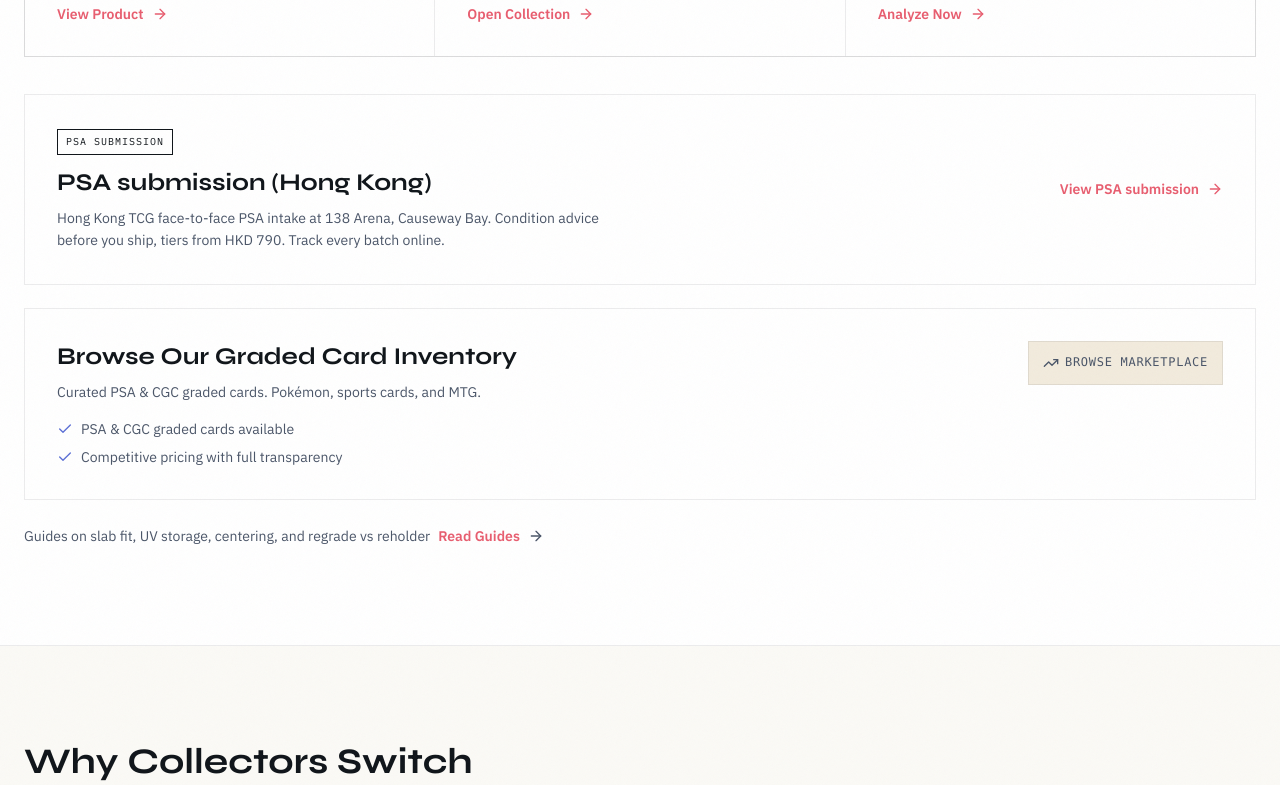
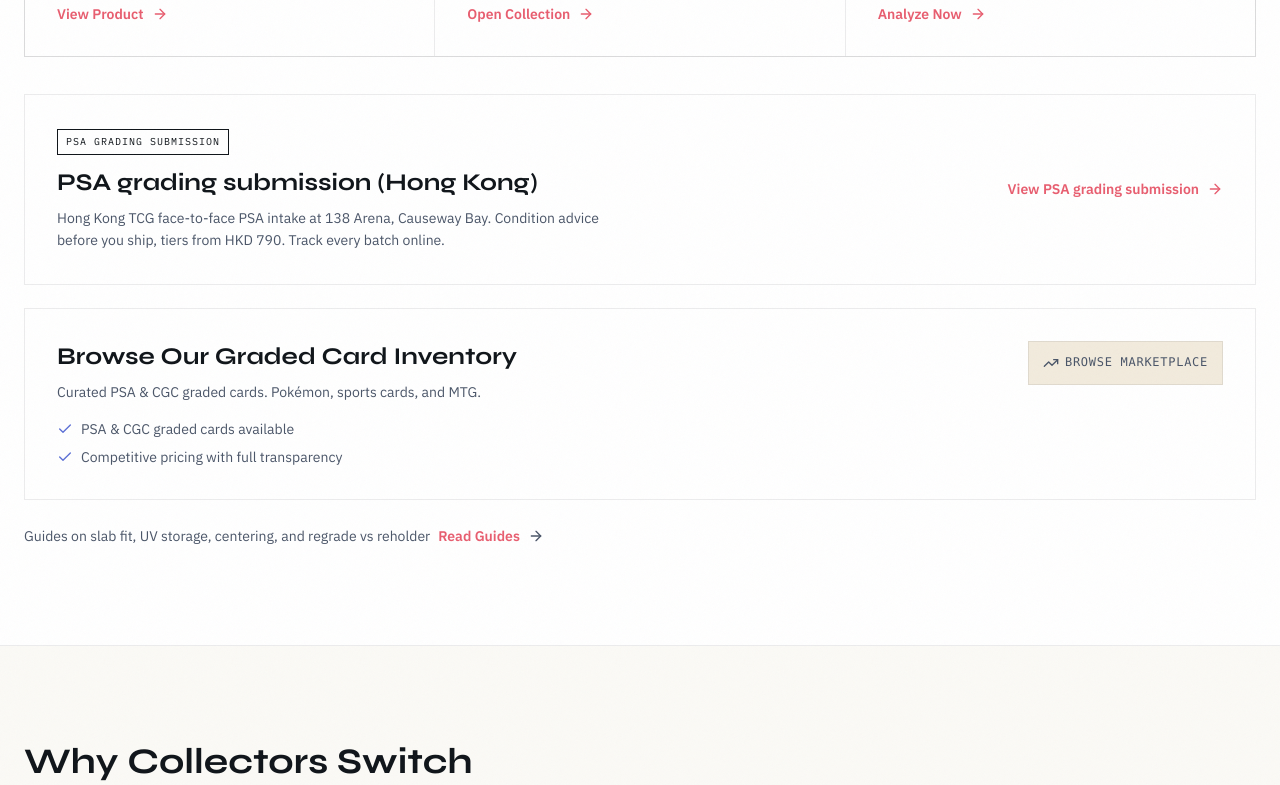
Before and after one commit to Qyinx/appaw.github.io, a Next.js app: page / in a window 1280 px wide. Shown: the part 1460-2245 px from the top of the page. Built offline with nearby package versions, Linux system fonts and the light colour scheme; no server answers.

Commit message:
updated.

```diff
--- a/src/i18n/en.ts
+++ b/src/i18n/en.ts
@@ -9,7 +9,7 @@ export const en = {
     psaProtector: 'Graded Slab Protector',
     collection: 'My Collection',
     cardTrading: 'Card Trading',
-    psaGrading: 'PSA Submission',
+    psaGrading: 'PSA Grading Submission',
     centeringTool: 'Centering Tool',
     guides: 'Guides',
     products: 'Products',
@@ -148,11 +148,11 @@ export const en = {
         cta: 'Analyze Now',
       },
       psaGrading: {
-        badge: 'PSA Submission',
-        title: 'PSA submission (Hong Kong)',
+        badge: 'PSA Grading Submission',
+        title: 'PSA grading submission (Hong Kong)',
         description:
           'Hong Kong TCG face-to-face PSA intake at 138 Arena, Causeway Bay. Condition advice before you ship, tiers from HKD 790. Track every batch online.',
-        cta: 'View PSA submission',
+        cta: 'View PSA grading submission',
       },
       guidesLink: 'Guides on slab fit, UV storage, centering, and regrade vs reholder',
       guidesCta: 'Read Guides',
@@ -240,12 +240,12 @@ export const en = {
     },
     service01Label: 'Service 01 — Protection',
     psaGrading: {
-      badge: 'PSA Submission',
-      title: 'PSA submission in Hong Kong',
+      badge: 'PSA Grading Submission',
+      title: 'PSA grading submission in Hong Kong',
       description:
-        'Face-to-face PSA submission from 138 Arena, Causeway Bay. We help you decide whether a card should go to PSA, then track every batch online.',
+        'Face-to-face PSA grading submission from 138 Arena, Causeway Bay. We help you decide whether a card should go to PSA, then track every batch online.',
       chips: ['138 Arena', 'From HKD 790', 'Face-to-face only', 'Batch tracking'],
-      cta: 'View PSA submission',
+      cta: 'View PSA grading submission',
       trackCta: 'Track a batch',
       bookCta: 'Book drop-off',
     },
@@ -356,7 +356,7 @@ export const en = {
       title: 'How to choose a 35PT graded card case',
       body: [
         'Standard PSA and CGC slabs measure roughly 35PT thick. A proper PSA slab case should add a rigid metal frame—not just another acrylic shell—plus tempered UV-blocking glass to slow holo and chrome fade over years on display.',
-        'Appaw Store designed this magnetic graded card case in Hong Kong for Hong Kong TCG collectors — Pokémon PTCG, sports cards, and MTG — who display slabs at home, at card shows, or at 138 Arena and partner stores. The N52 magnetic closure lets you swap cards in seconds without screws or clips.',
+        'Appaw Store designed this magnetic graded card case in Hong Kong for Hong Kong TCG collectors — Pokémon PTCG, sports cards, and MTG — who display slabs at home, at card shows, or at 138 Arena. The N52 magnetic closure lets you swap cards in seconds without screws or clips.',
         'Before you submit a raw card for grading, use our free Centering Analyzer to check PSA 10 margins—then protect the returned slab with a PSA card protector built for long-term display and transport.',
       ],
       fullGuideLink: 'Read the full 35PT slab case guide',
@@ -373,7 +373,7 @@ export const en = {
       badge: 'Product Overview',
       title: 'Premium Graded Card Protector',
       body: [
-        'If you searched for a PSA magnetic graded card protector, this protector is a magnetic graded card protector sized for standard 35PT PSA and CGC holders — tempered UV-blocking glass and N52 closure, not an official PSA product.',
+        'Need a magnetic case for a PSA or CGC slab? This 35PT protector uses tempered UV-blocking glass and an N52 closure, sized for standard holders — third-party, not an official PSA product.',
         'Built for collectors who treat graded cards as long-term assets, the Appaw Store Graded Slab UV Glass Protector is a magnetic graded card protector — exhibition-level presentation with durable protection. Engineered for standard 35PT PSA and CGC graded slabs, it features over 95% UV resistance and anti-fade technology — keeping chrome, holographic, and vintage cards safe from sun damage and gradual colour fading.',
         'The secure enclosure uses powerful N52 neodymium magnets — the strongest grade commercially available — letting you swap cards in seconds while keeping the graded card case firmly shut for display and transport. Tempered UV-blocking glass and a rigid metal frame give it a solid, gallery-worthy feel, yet at just 74g it stays sleek and portable. Compatible with PSA- and CGC-graded Pokémon, sports, and Magic: The Gathering cards, it is the upgrade serious collectors choose over cracked, cheap acrylic cases.',
       ],
@@ -741,19 +741,19 @@ export const en = {
   },
 
   psaGradingPage: {
-    badge: 'PSA Submission',
+    badge: 'PSA Grading Submission',
     dropOffAddress: '138 Arena, 1/F, 522 Jaffe Road, Causeway Bay',
     lastUpdatedLabel: 'Last updated',
     lastUpdated: '2026-08-05',
     aeo: {
-      title: 'How do I submit cards to PSA in Hong Kong?',
+      title: 'How do I submit cards for PSA grading submission in Hong Kong?',
       answer:
         'Hong Kong TCG collectors book an in-person slot at 138 Arena in Causeway Bay to drop off raw or sleeved cards. Appaw provides free preliminary card inspection, condition evaluation, and grade prediction, alongside basic cleaning & maintenance to reduce point deduction risks. We confirm your PSA service tier, handle proxy submission, and provide a reference code to track batch progress online.',
     },
     whoThisIsFor: {
       title: 'Who this service is for',
       body:
-        'Designed for Hong Kong collectors submitting Pokémon TCG, One Piece, sports cards, or MTG for PSA grading. We provide face-to-face intake at 138 Arena with free preliminary card inspection, grade prediction, and basic cleaning & maintenance to minimize deduction risks before confirming your service tier and proxy submission.',
+        'Designed for Hong Kong collectors submitting Pokémon TCG, One Piece, sports cards, or MTG for PSA grading submission. We provide face-to-face intake at 138 Arena with free preliminary card inspection, grade prediction, and basic cleaning & maintenance to minimize deduction risks before confirming your service tier and proxy submission.',
     },
     dropOff: {
       title: 'Drop-off location',
@@ -771,9 +771,9 @@ export const en = {
       protectors: { label: 'Graded slab protectors', href: '/products/psa-protectors/' },
     },
     hero: {
-      title: 'PSA submission in Hong Kong',
+      title: 'PSA grading submission in Hong Kong',
       definition:
-        'In-person PSA submission at 138 Arena, Causeway Bay. We provide free preliminary card inspection, condition evaluation, predicted grades, and basic cleaning & maintenance to reduce point deduction risks and strive for the highest possible grade. We handle secure batch submission to PSA headquarters, help select the optimal service tier, and provide live online batch tracking until your slabs return for pickup. (Note: final grades are determined solely by PSA; we do not guarantee scores.)',
+        'In-person PSA grading submission at 138 Arena, Causeway Bay. We provide free preliminary card inspection, condition evaluation, predicted grades, and basic cleaning & maintenance to reduce point deduction risks and strive for the highest possible grade. We handle secure batch submission to PSA headquarters, help select the optimal service tier, and provide live online batch tracking until your slabs return for pickup. (Note: final grades are determined solely by PSA; we do not guarantee scores.)',
       ctaBook: 'Book drop-off',
       ctaTrack: 'Track progress',
       ctaAdvisor: 'Condition advice',
@@ -794,7 +794,7 @@ export const en = {
       cta: 'Read condition advice',
     },
     advisorPage: {
-      backToHub: 'Back to PSA submission',
+      backToHub: 'Back to PSA grading submission',
     },
     advisor: {
       badge: 'Not a courier middleman',
@@ -913,7 +913,7 @@ export const en = {
         },
         {
           body: 'Track each batch with your phone number and reference code from the receipt.',
-          attribution: 'PSA submission service',
+          attribution: 'PSA grading submission',
         },
         {
           body: 'Each PSA service tier gets its own reference code.',
@@ -969,7 +969,7 @@ export const en = {
           items: [
             {
               q: 'Can Hong Kong TCG cards be submitted to PSA?',
-              a: 'Yes. Pokémon TCG, One Piece, MTG, and sports cards in raw or sleeved form are accepted at 138 Arena through Appaw proxy submission.',
+              a: 'Yes. Pokémon TCG, One Piece, MTG, and sports cards in raw or sleeved form are accepted at 138 Arena through Appaw PSA grading submission.',
             },
             {
               q: 'How do I book a drop-off?',
@@ -1082,18 +1082,18 @@ export const en = {
 
   psaGradingTrack: {
     badge: 'Expedition ledger',
-    title: 'Track PSA submission',
+    title: 'Track PSA grading submission',
     subtitle: 'Use the phone number and reference code from your 138 Arena receipt.',
     formPanelLabel: 'Locate batch',
     formPanelPart: '01',
     formIntro: 'Use the phone number and reference code.',
     resultsPanelPart: '02',
     skeletonLabel: 'Consulting expedition archives',
-    backToHub: 'Back to PSA submission',
+    backToHub: 'Back to PSA grading submission',
     breadcrumb: {
       home: 'Home',
       business: 'Services',
-      grading: 'PSA submission',
+      grading: 'PSA grading submission',
       track: 'Track',
     },
     form: {
@@ -1268,7 +1268,7 @@ export const en = {
     partners: {
       cardtheland: {
         name: 'Card The Land (咭之島)',
-        description: 'Authorised partner · Hung Hom',
+        description: 'Hung Hom',
         location: 'Unit G1B, 3/F, Kaiser Estate, Phase 2, Hung Hom',
       },
       arena138: {
--- a/src/lib/product-names.ts
+++ b/src/lib/product-names.ts
@@ -2,9 +2,6 @@
  * EN search query → ZH equivalent for titles, meta, and on-page copy.
  * @see docs/seo-pillars.md — Keyword mapping (EN ↔ ZH)
  */
-import { getPsaLowestDisplayFee } from '@/lib/grading/psa-pricing';
-
-const psaLowestDisplayFee = getPsaLowestDisplayFee();
 export const SEO_KEYWORD_MAP = {
   'PSA slab case': 'PSA卡殼',
   'graded card case': '鑑定卡殼',
@@ -20,14 +17,15 @@ export const SEO_KEYWORD_MAP = {
   'tempered glass card protector': '強化玻璃卡殼',
   'PSA magnetic case': '磁吸PSA卡殼',
   'magnetic PSA slab case': '磁吸PSA卡殼',
-  'PSA submission Hong Kong': 'PSA代送鑑定',
-  'PSA grading service HK': '香港PSA代送',
+  'PSA grading submission Hong Kong': '香港PSA評級代送',
+  'PSA grading submission HK': '香港PSA評級代送',
+  'Hong Kong PSA grading submission': '香港 PSA 評級代送',
   'PSA card submission': '收藏卡送鑑',
   'HK TCG grading': '香港 TCG 鑑定',
   'Hong Kong TCG card grading': '香港卡牌鑑定',
   'TCG grading submission HK': 'TCG 提交鑑定',
-  '138 Arena PSA submission': '138 Arena PSA 代送',
-  'PSA submission process HK': 'PSA 鑑定香港流程',
+  '138 Arena PSA grading submission': '138 Arena PSA 評級代送',
+  'PSA grading submission process HK': '香港 PSA 評級代送流程',
   'PSA grading fees HK': 'PSA 鑑定費用',
   'PSA grading standards': 'PSA 10 評級標準',
   'PSA slab damage': 'PSA殼損',
@@ -44,7 +42,7 @@ export const PRODUCT_NAME = {
     seoH1: '35PT Graded Card Protector — UV Tempered Glass',
     metaTitle: '35PT UV Glass Graded Card Protector | HK – Appaw Store',
     metaDescription:
-      'Magnetic graded card case for 35PT PSA & CGC slabs. Tempered UV-blocking glass, N52 closure. HK designed. Ships worldwide.',
+      'Magnetic graded card case for 35PT PSA & CGC slabs. Tempered UV-blocking glass, N52 closure. From HK$60 / HK$80. HK designed. Ships worldwide.',
   },
   zh: {
     full: '磁吸防UV鑑定卡保護殼',
@@ -53,7 +51,7 @@ export const PRODUCT_NAME = {
     seoH1: '35PT 鑑定卡保護殼 — 防UV強化玻璃',
     metaTitle: '35PT 防UV鑑定卡保護殼 | Appaw Store 香港',
     metaDescription:
-      '35PT 磁吸防UV鑑定卡保護殼。>95% 抗UV強化玻璃、金屬邊框、N52 磁吸，適用 PSA/CGC 鑑定卡磚。香港設計，全球付運。',
+      '35PT 磁吸防UV鑑定卡保護殼。>95% 抗UV強化玻璃、金屬邊框、N52 磁吸，適用 PSA/CGC 鑑定卡磚。HK$60 / HK$80。香港設計，全球付運。',
   },
   shop: {
     en: '138 Arena, 1/F, 522 Jaffe Road, Causeway Bay, Hong Kong',
@@ -81,7 +79,8 @@ export const HK_SEO_KEYWORDS = [
   '重新評級降級',
   '鑑定卡置中檢查',
   '磁吸PSA卡殼',
-  'PSA代送鑑定',
+  '香港PSA評級代送',
+  '香港 PSA 評級代送',
   '香港 TCG 鑑定',
   'TCG 提交鑑定',
   '香港卡牌提交鑑定',
@@ -99,7 +98,7 @@ export const HOME_SEO = {
   zh: {
     title: 'Appaw Store 香港｜PSA卡殼・鑑定卡殼・PSA卡保護殼',
     description:
-      '香港設計 PSA卡殼、鑑定卡殼及 PSA卡保護殼，以磁吸防UV鑑定卡保護殼守護 PSA 與 CGC 鑑定卡，採用抗UV強化玻璃與 N52 磁吸閉合。另提供鑑定卡交易與免費卡牌置中工具；香港藏家可於銅鑼灣 138 Arena 交收，由 Appaw 提供 PSA 代送鑑定。',
+      '香港設計 PSA卡殼、鑑定卡殼及 PSA卡保護殼，以磁吸防UV鑑定卡保護殼守護 PSA 與 CGC 鑑定卡，採用抗UV強化玻璃與 N52 磁吸閉合。另提供鑑定卡交易與免費卡牌置中工具；香港藏家可於銅鑼灣 138 Arena 交收，由 Appaw 提供 PSA 評級代送。',
   },
 } as const;
 
@@ -136,15 +135,15 @@ export const CENTERING_SEO = {
   },
 } as const;
 
-/** PSA submission hub + track — keep in sync with i18n psaGradingPage / psaGradingTrack */
+/** PSA grading submission hub + track — keep in sync with i18n psaGradingPage / psaGradingTrack */
 export const PSA_GRADING_SEO = {
   en: {
-    title: 'Hong Kong PSA Submission | 138 Arena Drop-off & Batch Tracking | Appaw Store',
+    title: 'Hong Kong PSA Grading Submission | 138 Arena Drop-off | Appaw Store',
     description:
-      `Face-to-face PSA submission at 138 Arena, Causeway Bay. Pokémon, One Piece, MTG, sports cards. On-site preliminary condition check & basic cleaning included. Track batches with phone & reference code. From HKD ${psaLowestDisplayFee}.`,
-    h1Keyword: 'PSA submission in Hong Kong',
-    webAppName: 'PSA Submission Tracker',
-    trackTitle: 'Track PSA Submission | Appaw Store',
+      'Face-to-face PSA grading submission at 138 Arena, Causeway Bay. On-site condition check & basic cleaning. Track batches online. Regular from HK$790; Reholder HK$550.',
+    h1Keyword: 'PSA grading submission in Hong Kong',
+    webAppName: 'PSA Grading Submission Tracker',
+    trackTitle: 'Track PSA Grading Submission | Appaw Store',
     trackDescription:
       'Look up your PSA batch with the phone number and reference code on your 138 Arena receipt.',
     featureList: [
@@ -152,25 +151,25 @@ export const PSA_GRADING_SEO = {
       'Timeline from 138 Arena intake through PSA grading',
       'Other batches from the same drop-off visit',
     ],
-    breadcrumb: 'PSA Submission',
+    breadcrumb: 'PSA Grading Submission',
     trackBreadcrumb: 'Track',
     lastUpdated: '2026-08-08',
   },
   zh: {
-    title: '香港 PSA 代送鑑定｜138 Arena 門市面交・線上進度查詢 | Appaw Store',
+    title: '香港 PSA 評級代送｜138 Arena 門市面交・線上進度查詢 | Appaw Store',
     description:
-      `香港 PSA 代送鑑定服務。銅鑼灣 138 Arena 門市面交，提供現場卡況初步評估與基本清潔保養，降低扣分風險。寶可夢、One Piece、MTG、運動卡服務費由 HKD ${psaLowestDisplayFee} 起；憑收據電話及參考編號全程線上追蹤進度。`,
-    h1Keyword: '香港 PSA 代送鑑定',
-    webAppName: 'PSA 代送進度查詢',
-    trackTitle: '查詢 PSA 代送進度｜線上追蹤 | Appaw Store',
+      '香港 PSA 評級代送。銅鑼灣 138 Arena 門市面交，現場卡況評估與基本清潔。Regular 由 HK$790 起；Reholder HK$550。憑收據電話及參考編號線上追蹤。',
+    h1Keyword: '香港 PSA 評級代送',
+    webAppName: 'PSA 評級代送進度查詢',
+    trackTitle: '查詢 PSA 評級代送進度｜線上追蹤 | Appaw Store',
     trackDescription:
-      '輸入 138 Arena 門市收據上的電話號碼及參考編號，實時查詢 PSA 代送鑑定批次現有進度。',
+      '輸入 138 Arena 門市收據上的電話號碼及參考編號，實時查詢 PSA 評級代送批次現有進度。',
     featureList: [
       '憑電話及參考編號查批次狀態',
-      '由 138 Arena 收件至 PSA 鑑定各階段時間軸',
+      '由 138 Arena 收件至 PSA 評級各階段時間軸',
       '同一次交卡的其他批次',
     ],
-    breadcrumb: 'PSA 代送鑑定',
+    breadcrumb: 'PSA 評級代送',
     trackBreadcrumb: '查詢進度',
     lastUpdated: '2026-08-08',
   },
@@ -181,13 +180,13 @@ export const PSA_GRADING_ADVISOR_SEO = {
   en: {
     title: 'Why Appaw Is a PSA Grading Advisor | Appaw Store',
     description:
-      'High-value PSA submission advice at 138 Arena: condition-first screening mindset, honest pause recommendations, tier guidance, transparent tracking, and post-grade trading options.',
+      'High-value PSA grading submission advice at 138 Arena: condition-first screening mindset, honest pause recommendations, tier guidance, transparent tracking, and post-grade trading options.',
     h1Keyword: 'High-value grading advisor, not a logistics handoff',
     breadcrumb: 'Grading advisor',
     lastUpdated: '2026-08-05',
   },
   zh: {
-    title: '高價值鑑定顧問定位｜PSA 代送鑑定 | Appaw Store',
+    title: '高價值鑑定顧問定位｜PSA 評級代送 | Appaw Store',
     description:
       '說明 Appaw 如何以卡況為先協助判斷是否值得提交鑑定：暫緩建議、服務等級討論、透明進度追蹤，以及鑑定卡磚返港後的交易與寄售選項。',
     h1Keyword: '高價值鑑定顧問，而非單純的物流中介',
```
Also changed, not shown: src/i18n/zh.ts (+26 -26 lines), public/llms.txt, 3 other files (tests, documents, lock files or other folders).
